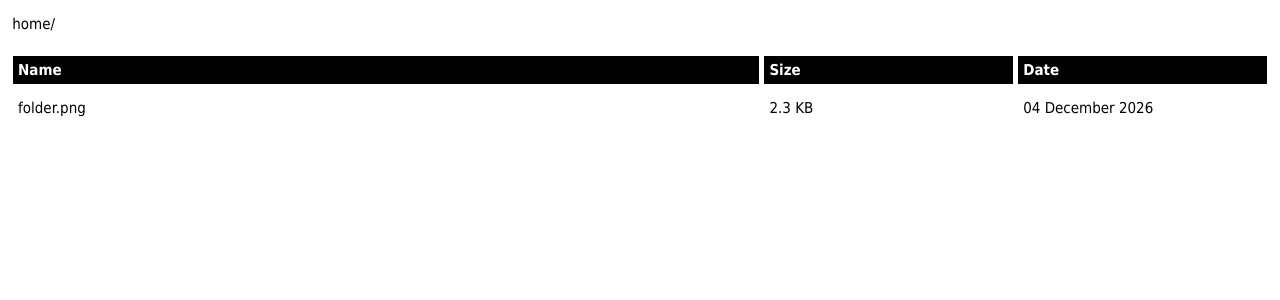
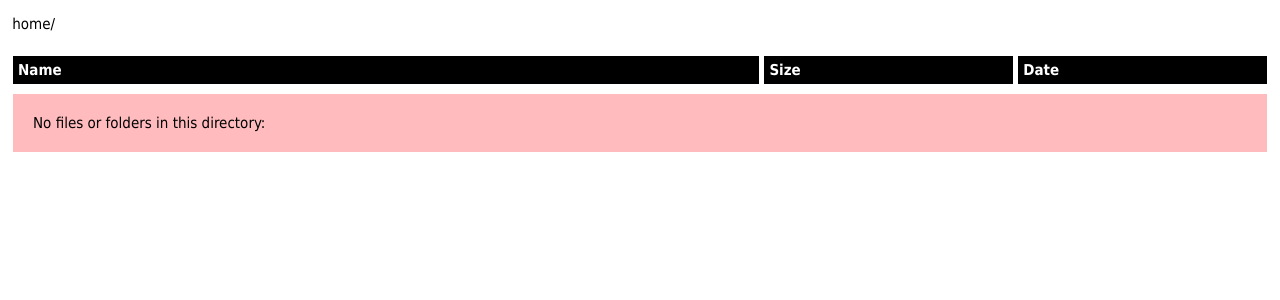
Before and after one commit to Luavis/php-simple-finder, a PHP site: page /?folder=1 in a window 1280 px wide. Shown: the top 300 px of the page. Run offline with PHP 8.4, Linux system fonts and the light colour scheme; data that the repository does not hold is empty.

Commit message:
Remove Deprecated

```diff
--- a/index.php
+++ b/index.php
@@ -3,8 +3,8 @@
 
 	$dir_to_browse = "./";
 	//Hide Folder Name
-	$exclude = array('.','..','.ftpquota','.htaccess', '.htpasswd', 'folder.gif');
-	$exclude_ext = array('.php', '.html', '.css', '.js');
+	$exclude = array('.','..','.ftpquota','.htaccess', '.htpasswd', 'folder.png');
+	$exclude_ext = array('.php', '.html', '.css', '.js', '.asp');
 	function get_dir_content($path)
 	{
 		global $ftp_stream, $url_folder, $this_file_size, $this_file_name, $case_sensative_ext, $show_folder_size_ftp, $view_mode, $exclude_ext, $exclude, $listing_mode;
@@ -97,20 +97,6 @@
 	}
 
 	$url_folder = base64_decode(trim($_GET['folder']));
-
-	/* gonna be deprecated */
-	if($_GET['folder'] == 'aW1vdXRv') {
-		define('LUAVIS', true);
-		require('../lib/imouto_redirect.php');
-		exit();
-	}
-	else if($_GET['folder'] == 'a3lvamlu') {
-		define('LUAVIS', true);
-		require('../lib/kyojin_redirect.php');
-		exit();
-	}
-	/***********************/
-
 	$pathComponent = explode('/', $url_folder);
 
 	foreach($pathComponent as $key => $value) {
```
